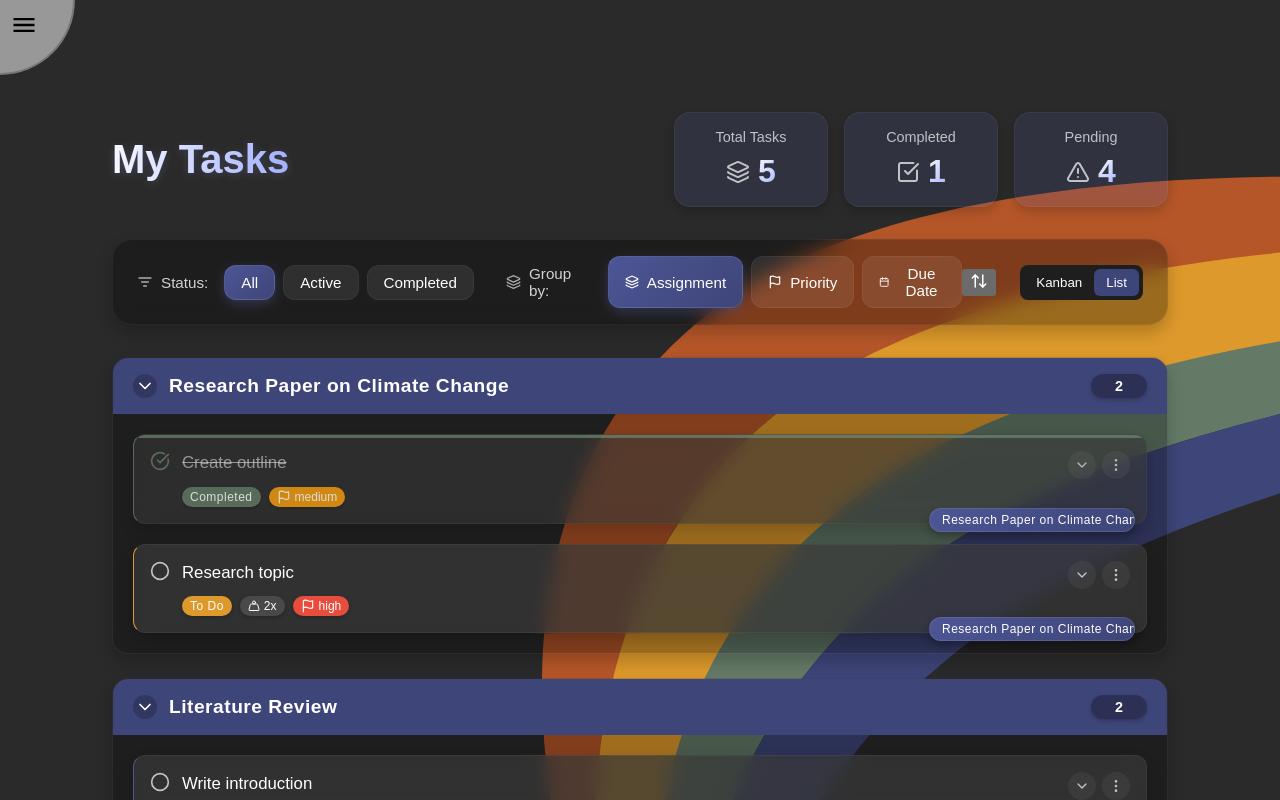
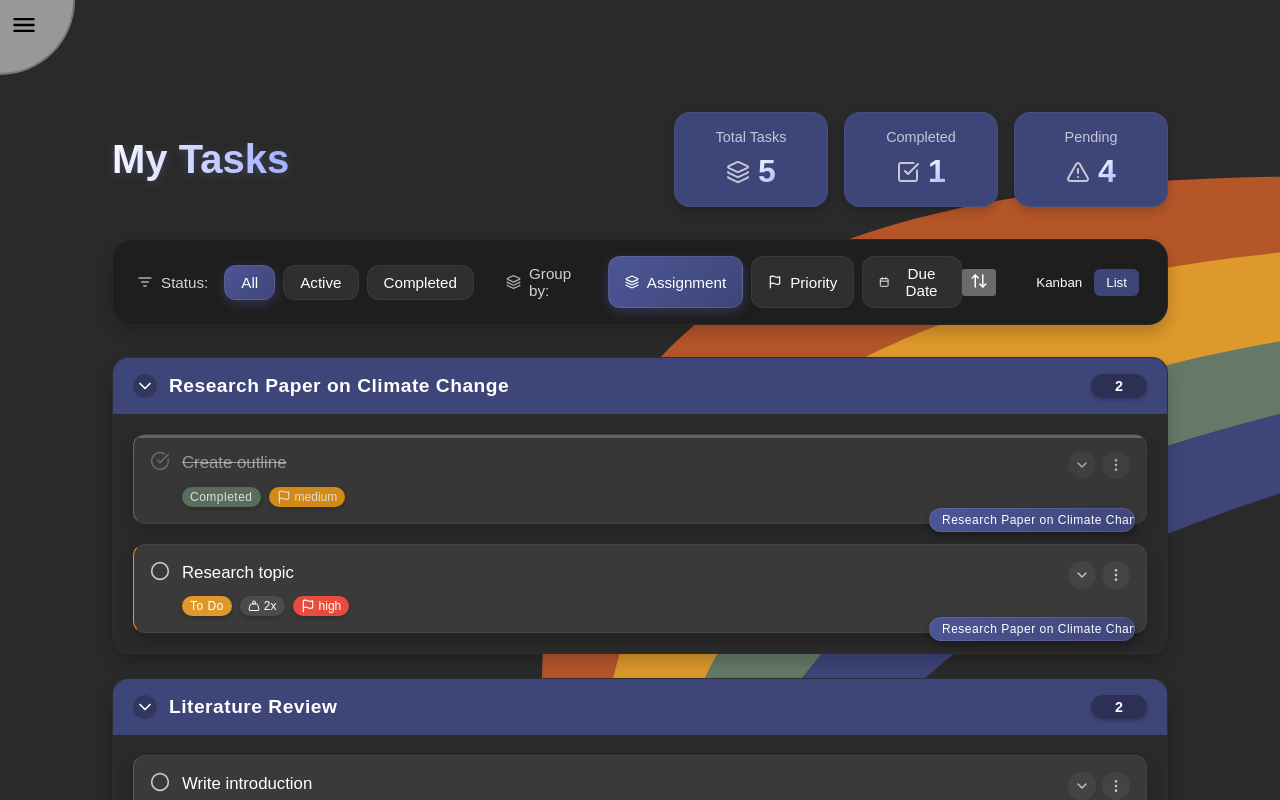
Before and after one commit to Sketchy2/get-it-together, a Next.js app: page /task in a window 1280 px wide. Built offline with nearby package versions, Linux system fonts and the light colour scheme.

Commit message:
resolve transparent background issue

```diff
--- a/src/app/(main_app)/task/task.css
+++ b/src/app/(main_app)/task/task.css
@@ -29,7 +29,7 @@
   }
 
   .tasksSummaryItem {
-    background: rgba(77, 86, 150, 0.2);
+    background: #3e4578;
     padding: 16px;
     border-radius: 16px;
     display: flex;
@@ -66,7 +66,7 @@
     justify-content: space-between;
     align-items: center;
     margin-bottom: 32px;
-    background: rgba(0, 0, 0, 0.3);
+    background: #1e1e1e;
     border-radius: 20px;
     padding: 16px 24px;
     backdrop-filter: blur(10px);
@@ -101,7 +101,7 @@
     align-items: center;
     justify-content: center;
     padding: 64px;
-    background: rgba(0, 0, 0, 0.2);
+    background: #232323;
     border-radius: 20px;
     text-align: center;
     border: 1px solid rgba(255, 255, 255, 0.05);
--- a/src/components/task/TaskCard.css
+++ b/src/components/task/TaskCard.css
@@ -1,5 +1,5 @@
 .taskCard {
-  background: rgba(58, 58, 58, 0.7);
+  background: #3a3a3a;
   border-radius: 12px;
   padding: 16px;
   box-shadow: 0 8px 16px rgba(0, 0, 0, 0.2);
@@ -205,7 +205,7 @@
   position: absolute;
   top: 100%;
   right: 0;
-  background: rgba(42, 42, 42, 0.95);
+  background: #2a2a2a;
   border-radius: 12px;
   box-shadow: 0 8px 24px rgba(0, 0, 0, 0.3);
   z-index: 10;
@@ -274,7 +274,7 @@
   color: rgba(255, 255, 255, 0.85);
   line-height: 1.6;
   padding: 12px 16px;
-  background: rgba(0, 0, 0, 0.2);
+  background: #232323;
   border-radius: 10px;
   border-left: 3px solid rgba(255, 255, 255, 0.15);
 }
@@ -287,7 +287,7 @@
 }
 
 .taskDetailItem {
-  background: rgba(0, 0, 0, 0.2);
+  background: #232323;
   border-radius: 10px;
   padding: 12px 16px;
   border: 1px solid rgba(255, 255, 255, 0.05);
@@ -449,7 +449,7 @@
   padding: 10px 16px;
   border-radius: 24px;
   border: none;
-  background: rgba(0, 0, 0, 0.2);
+  background: #232323;
   color: white;
   font-size: 0.95rem;
   border: 1px solid rgba(255, 255, 255, 0.05);
--- a/src/components/task/TaskGroup.css
+++ b/src/components/task/TaskGroup.css
@@ -1,5 +1,5 @@
 .taskGroup {
-    background: rgba(0, 0, 0, 0.2);
+    background: #232323;
     border-radius: 16px;
     overflow: hidden;
     transition: all 0.3s ease;
@@ -87,7 +87,7 @@
 
   .taskGroupContent {
     padding: 20px;
-    background: rgba(0, 0, 0, 0.1);
+    background: #2a2a2a;
   }
 
   .taskGroupContent.kanbanContent {
```
